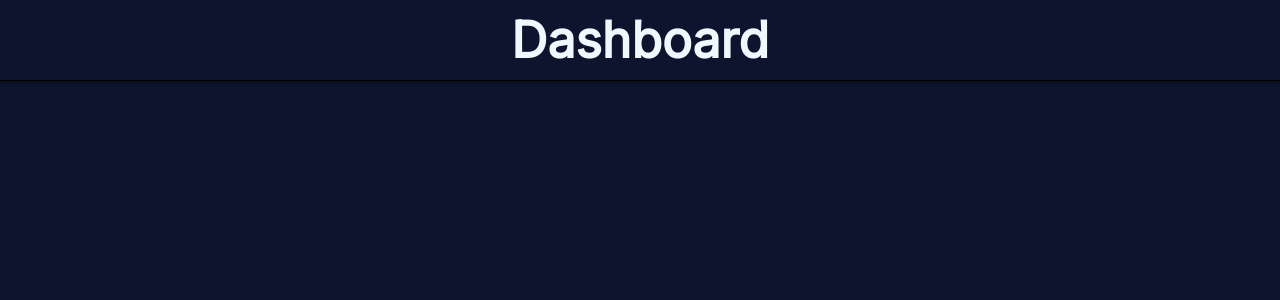
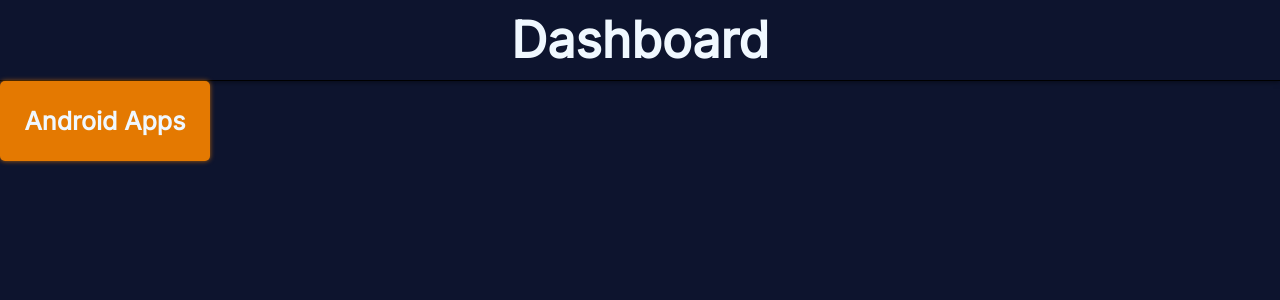
Before and after one commit to WinayGupta777/Game-Dashboard, a React (Create React App) app: page / in a window 1280 px wide. Shown: the top 300 px of the page. Built offline with nearby package versions, Linux system fonts and the light colour scheme.

Commit message:
Created `Button` component for categories of Apps; Styles applied;

```diff
--- a/src/App.js
+++ b/src/App.js
@@ -1,11 +1,13 @@
 import React from "react";
 import "./App.css";
 import AppBarComponent from "./components/AppBar";
+import HeaderButton from "./components/HeaderButton";
 
 const App = () => {
   return (
     <div className="app">
       <AppBarComponent />
+      <HeaderButton title={"Android Apps"} />
     </div>
   );
 };
--- /dev/null
+++ b/src/components/HeaderButton.js
@@ -0,0 +1,12 @@
+import React from "react";
+import "../css/HeaderButton.css";
+
+const HeaderButton = (props) => {
+  return (
+    <div className="headerButton">
+      <div className="title">{props.title}</div>
+    </div>
+  );
+};
+
+export default HeaderButton;
--- /dev/null
+++ b/src/css/HeaderButton.css
@@ -0,0 +1,18 @@
+.headerButton {
+    height: 80px;
+    width: 200px;
+    padding: 0 5px;
+    border-radius: 5px;
+    box-shadow: 0 0 5px #e47a01bf;
+    background-color: #e47901;
+    cursor: pointer;
+
+    display: flex;
+    align-items: center;
+    justify-content: center;
+}
+
+.headerButton .title {
+    font-size: 25px;
+    font-weight: 700;
+}
```
